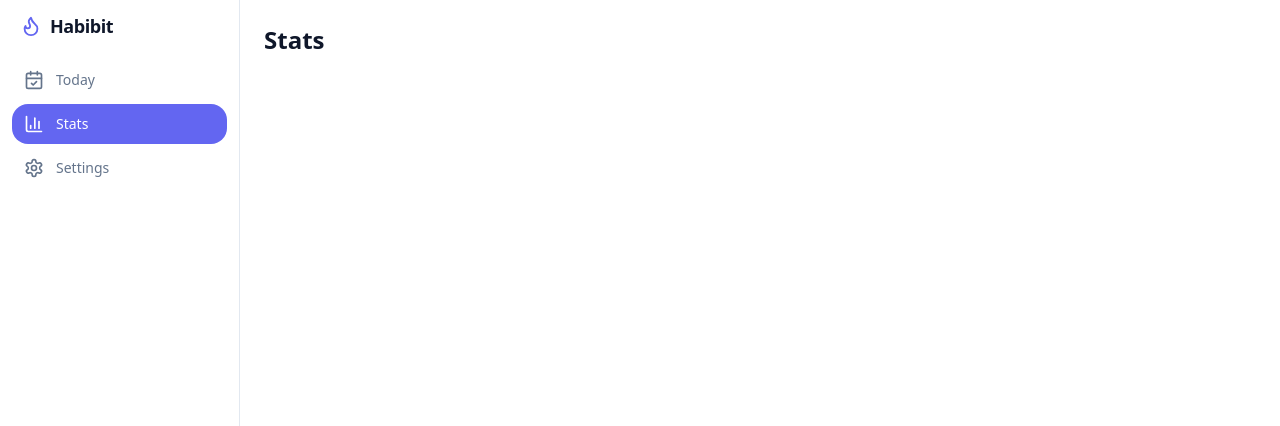
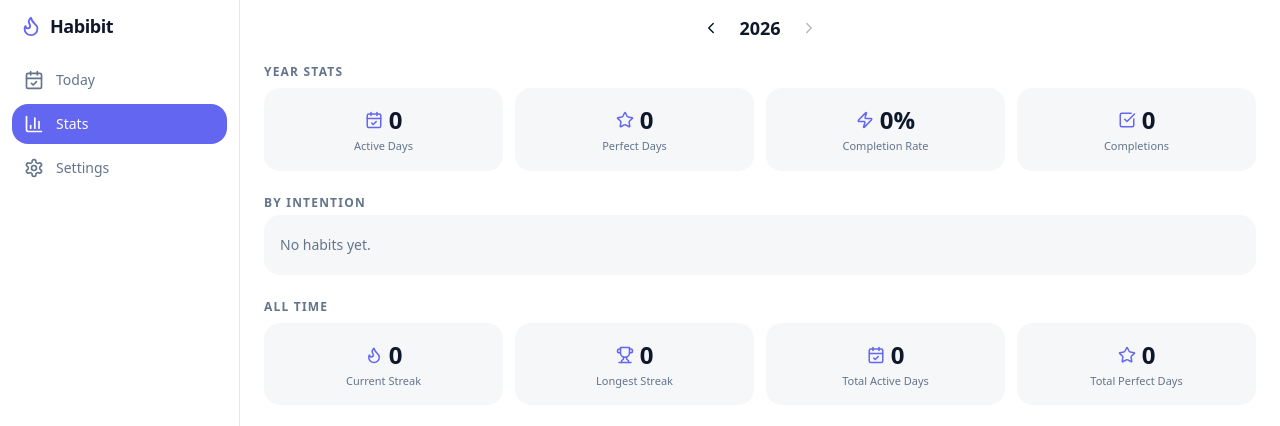
Before and after one commit to satosssss/habibit, a Next.js app: page /stats in a window 1280 px wide. Shown: the top 426 px of the page. Built offline with nearby package versions, Linux system fonts and the light colour scheme.

Commit message:
feat: stats screen with year nav, tiles, and intention bars

```diff
--- a/src/app/stats/page.tsx
+++ b/src/app/stats/page.tsx
@@ -1,5 +1,10 @@
+'use client';
+
 import { NavShell } from '@/components/NavShell';
+import { StatsScreen } from '@/components/StatsScreen';
 
 export default function StatsPage() {
-  return <NavShell><h1 className="p-6 text-2xl font-bold">Stats</h1></NavShell>;
+  return (
+    <NavShell><StatsScreen /></NavShell>
+  );
 }
--- /dev/null
+++ b/src/components/IntentionBar.tsx
@@ -0,0 +1,24 @@
+import type { LucideIcon } from 'lucide-react';
+import { nameIcon } from '@/lib/icons';
+
+// `icon` accepts a name (unit usage) or a component (StatsScreen passes the
+// Lucide icon returned by intentionIcon).
+export function IntentionBar({
+  intention, color, icon, completed, scheduled,
+}: { intention: string; color: string; icon: string | LucideIcon; completed: number; scheduled: number }) {
+  const Icon = typeof icon === 'string' ? nameIcon(icon) : icon;
+  const width = scheduled > 0 ? (completed / scheduled) * 100 : 0;
+  return (
+    <div className="flex items-center gap-3 py-2">
+      <Icon size={16} className="shrink-0" style={{ color }} />
+      <span className="w-36 shrink-0 truncate text-sm font-semibold">{intention}</span>
+      <span className="h-1.5 flex-1 rounded-full bg-[var(--color-muted)]">
+        <span data-testid="intention-fill" className="block h-1.5 rounded-full"
+              style={{ width: `${width}%`, background: color }} />
+      </span>
+      <span className="w-14 shrink-0 text-right text-xs tabular-nums text-[var(--color-subtle)]">
+        {completed}/{scheduled}
+      </span>
+    </div>
+  );
+}
--- /dev/null
+++ b/src/components/StatTile.tsx
@@ -0,0 +1,12 @@
+import type { LucideIcon } from 'lucide-react';
+
+export function StatTile({ icon: Icon, value, caption }: { icon: LucideIcon; value: string | number; caption: string }) {
+  return (
+    <div className="flex flex-col items-center gap-0.5 rounded-2xl bg-[var(--color-panel)] px-4 py-4 text-center">
+      <span className="flex items-center gap-1.5 text-2xl font-extrabold tabular-nums">
+        <Icon size={18} className="text-[var(--color-accent)]" /> {value}
+      </span>
+      <span className="text-[11px] text-[var(--color-subtle)]">{caption}</span>
+    </div>
+  );
+}
--- /dev/null
+++ b/src/components/StatsScreen.tsx
@@ -0,0 +1,111 @@
+'use client';
+
+import { CalendarCheck, CheckSquare, Flame, Star, Trophy, Zap } from 'lucide-react';
+import { useEffect, useMemo, useState } from 'react';
+import { intentionColor } from '@/lib/colors';
+import { intentionIcon } from '@/lib/icons';
+import { listHabits, loadRange } from '@/lib/repo';
+import {
+  buildDayStats, completionRate, countActiveDays, countPerfectDays,
+  currentStreak, longestStreak, perIntentionTotals, sumCompletions,
+} from '@/lib/stats';
+import { todayKey } from '@/lib/dates';
+import { useLiveQuery } from '@/lib/useLiveQuery';
+import { IntentionBar } from './IntentionBar';
+import { StatTile } from './StatTile';
+import { YearNav } from './YearNav';
+
+export function StatsScreen() {
+  const today = todayKey();
+  const maxYear = Number(today.slice(0, 4));
+  const [year, setYear] = useState(maxYear);
+  const [minYear, setMinYear] = useState(maxYear - 1);
+
+  const habits = useLiveQuery(() => listHabits(), []);
+  const entries = useLiveQuery(
+    () => loadRange(`${year}-01-01`, `${year}-12-31`),
+    [year],
+  );
+  // A separate, year-independent query so the all-time tiles are not limited
+  // to whichever year is selected.
+  const allEntries = useLiveQuery(
+    () => loadRange(`${minYear}-01-01`, today),
+    [minYear, today],
+  );
+
+  useEffect(() => {
+    if (!habits?.length) return;
+    const earliest = new Date(Math.min(...habits.map((h) => h.createdAt))).getFullYear();
+    setMinYear(Math.min(earliest, maxYear));
+  }, [habits, maxYear]);
+
+  const stats = useMemo(
+    () => buildDayStats(habits ?? [], entries ?? [], {
+      from: `${year}-01-01`,
+      to: year === maxYear ? today : `${year}-12-31`,
+    }),
+    [habits, entries, year, maxYear, today],
+  );
+
+  const allTime = useMemo(
+    () => buildDayStats(habits ?? [], allEntries ?? [], { from: `${minYear}-01-01`, to: today }),
+    [habits, allEntries, minYear, today],
+  );
+
+  const rate = useMemo(() => completionRate(stats), [stats]);
+
+  // Spec §7.3: rows follow habit `order`. That field restarts per category, so
+  // equal orders fall back to retrieval order (stable sort).
+  const orderedHabits = useMemo(
+    () => [...(habits ?? [])].sort((a, b) => a.order - b.order),
+    [habits],
+  );
+
+  const intentions = useMemo(
+    () => perIntentionTotals(orderedHabits, entries ?? [], year, today),
+    [orderedHabits, entries, year, today],
+  );
+
+  return (
+    <div className="mx-auto w-full max-w-5xl px-4 pb-10">
+      <YearNav year={year} minYear={minYear} maxYear={maxYear} onChange={setYear} />
+
+      <h2 className="mb-2 mt-2 text-xs font-bold uppercase tracking-widest text-[var(--color-subtle)]">Year stats</h2>
+      <div className="grid grid-cols-2 gap-3 xl:grid-cols-4">
+        <StatTile icon={CalendarCheck} value={countActiveDays(stats)} caption="Active Days" />
+        <StatTile icon={Star} value={countPerfectDays(stats)} caption="Perfect Days" />
+        <StatTile icon={Zap} value={`${Math.round(rate.rate * 100)}%`} caption="Completion Rate" />
+        <StatTile icon={CheckSquare} value={sumCompletions(stats)} caption="Completions" />
+      </div>
+
+      <h2 className="mb-1 mt-6 text-xs font-bold uppercase tracking-widest text-[var(--color-subtle)]">By intention</h2>
+      <div className="rounded-2xl bg-[var(--color-panel)] px-4 py-2">
+        {intentions.length === 0 ? (
+          <p className="py-3 text-sm text-[var(--color-subtle)]">No habits yet.</p>
+        ) : (
+          intentions.map((stat) => (
+            <IntentionBar
+              key={stat.intention}
+              intention={stat.intention}
+              completed={stat.completed}
+              scheduled={stat.scheduled}
+              color={intentionColor(stat.intention)}
+              icon={intentionIcon(orderedHabits.filter((h) => h.intention === stat.intention))}
+            />
+          ))
+        )}
+      </div>
+
+      {/* Heatmap — added by Task 11 */}
+      {/* <Heatmap year={year} habits={habits ?? []} entries={entries ?? []} today={today} /> */}
+
+      <h2 className="mb-2 mt-6 text-xs font-bold uppercase tracking-widest text-[var(--color-subtle)]">All time</h2>
+      <div className="grid grid-cols-2 gap-3 xl:grid-cols-4">
+        <StatTile icon={Flame} value={currentStreak(allTime, today)} caption="Current Streak" />
+        <StatTile icon={Trophy} value={longestStreak(allTime)} caption="Longest Streak" />
+        <StatTile icon={CalendarCheck} value={countActiveDays(allTime)} caption="Total Active Days" />
+        <StatTile icon={Star} value={countPerfectDays(allTime)} caption="Total Perfect Days" />
+      </div>
+    </div>
+  );
+}
--- /dev/null
+++ b/src/components/YearNav.tsx
@@ -0,0 +1,23 @@
+'use client';
+
+import { ChevronLeft, ChevronRight } from 'lucide-react';
+
+export function YearNav({
+  year, minYear, maxYear, onChange,
+}: { year: number; minYear: number; maxYear: number; onChange: (year: number) => void }) {
+  return (
+    <div className="flex items-center justify-center gap-3 py-3">
+      <button type="button" aria-label="Previous year" disabled={year <= minYear}
+              onClick={() => onChange(year - 1)}
+              className="grid h-8 w-8 place-items-center rounded-full disabled:opacity-30">
+        <ChevronLeft size={18} />
+      </button>
+      <span suppressHydrationWarning className="text-lg font-extrabold tabular-nums">{year}</span>
+      <button type="button" aria-label="Next year" disabled={year >= maxYear}
+              onClick={() => onChange(year + 1)}
+              className="grid h-8 w-8 place-items-center rounded-full disabled:opacity-30">
+        <ChevronRight size={18} />
+      </button>
+    </div>
+  );
+}
```
Also changed, not shown: 2 other files (tests, documents, lock files or other folders).
